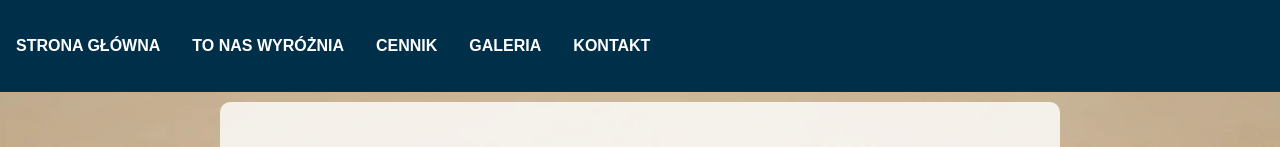
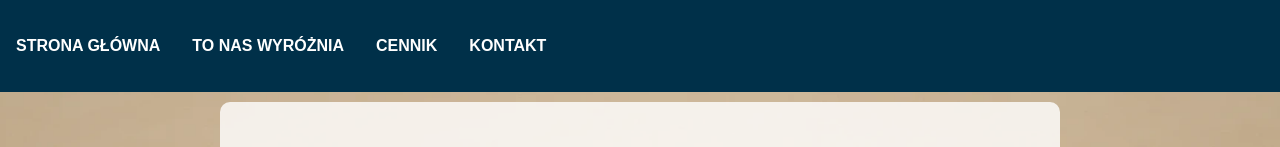
Before and after one commit to roercik85/zalanieznika, a plain HTML site: page cennik.html in a window 1280 px wide. Shown: the top 147 px of the page. Drawn offline with Linux system fonts and the light colour scheme.

Commit message:
tmp gallery remove

```diff
--- a/cennik.html
+++ b/cennik.html
@@ -17,7 +17,7 @@
     <li><a href="index.html">STRONA GŁÓWNA</a></li>
     <li><a href="co_nas_wyroznia.html">TO NAS WYRÓŻNIA</a></li>
     <li><a href="cennik.html">CENNIK</a></li>
-    <li><a href="galeria.html">GALERIA</a></li>
+    <!-- <li><a href="galeria.html">GALERIA</a></li> -->
     <li><a href="kontakt.html">KONTAKT</a></li>
   </ul>
 </nav>
```
Also changed, not shown: co_nas_wyroznia.html (+1 -1 lines), galeria.html (+1 -1 lines), index.html (+1 -1 lines), kontakt.html (+1 -1 lines).
